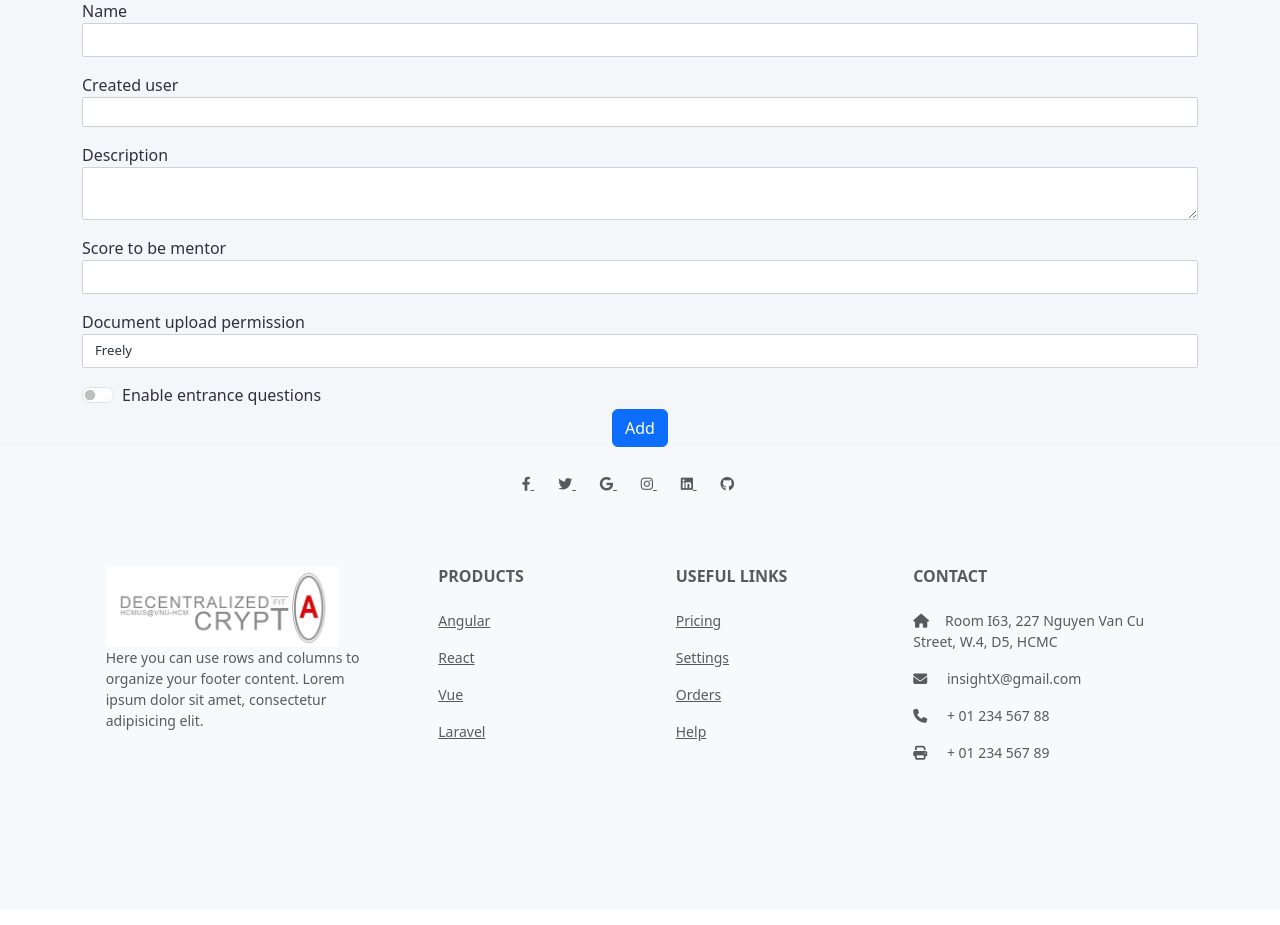
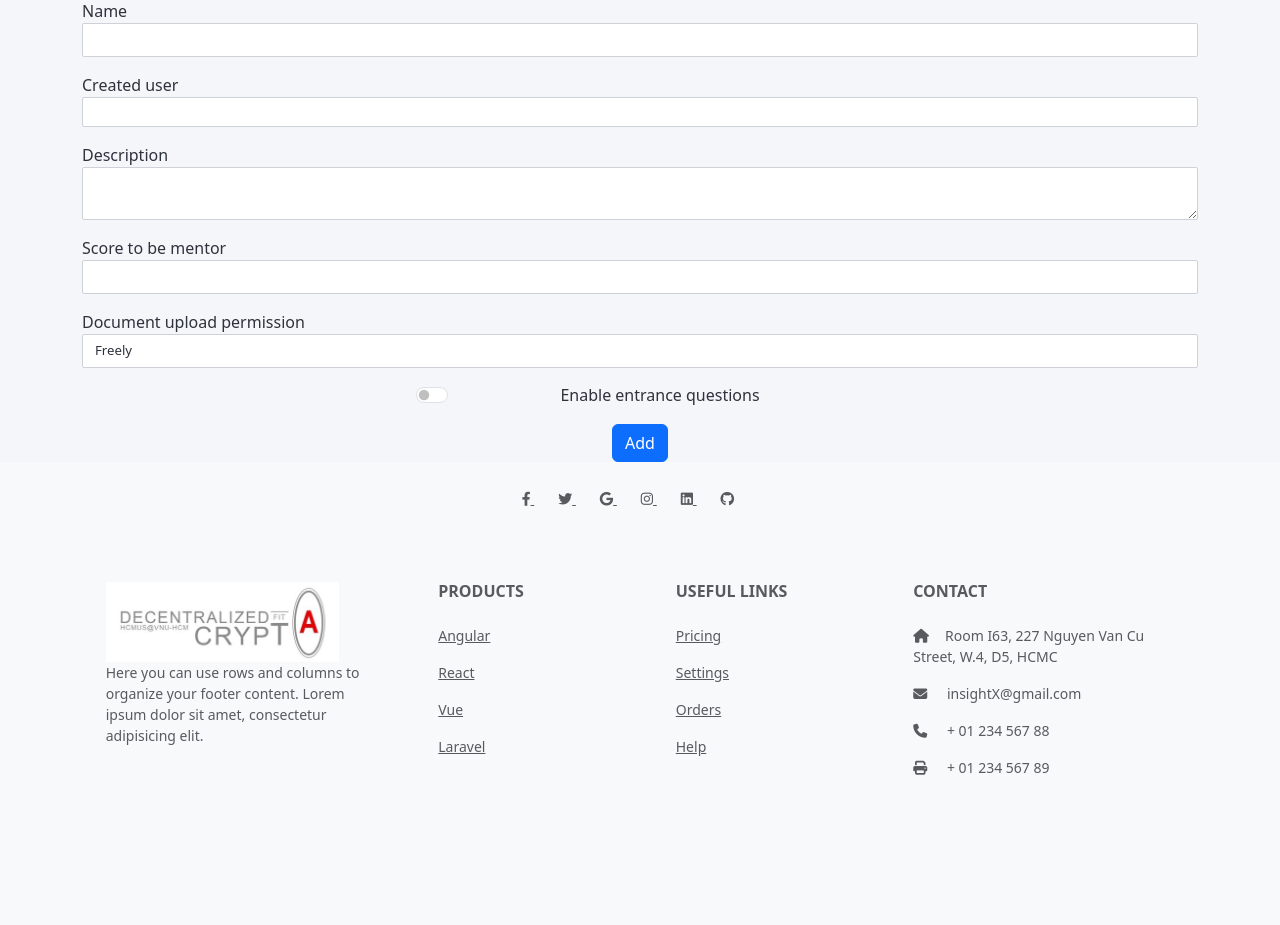
Before and after one commit to steveNguyen1206/insight, a Django app: page /add-community in a window 1280 px wide. Shown: the part 123-1048 px from the top of the page. Before the commit the page ends 883 px from the top, so only its background shows below. Run offline with Django 4.2, Linux system fonts and the light colour scheme; the visitor is signed in with stand-in values (Sample User, id 1).

Commit message:
Xong giao dien nhung quen push : P

```diff
--- a/insight/Community/templates/Community/add_community.html
+++ b/insight/Community/templates/Community/add_community.html
@@ -1,11 +1,18 @@
 {% extends 'Community/base.html' %}
+
+{%load static%}
 
 {% block title %}
 Add community
 {% endblock %}
 
+{%block link%}
+<link rel="stylesheet" href='{% static "add_community.css" %}'>
+{%endblock%}
 
 {% block content %}
+
+<script src='{% static "add_community.js" %}' ></script>
 <h1>Add Community</h1>
 <div class="container">
     <form method="POST">
@@ -32,51 +39,18 @@ Add community
             <option value="2">Only Mentor</option>
             <option value="3">Restricted</option>
         </select>
-
-        <div class="form-check form-switch">
-            <input class="form-check-input" type="checkbox" role="switch" id="community-entrance-test" name = "enable-entrance-test">
-            <label class="form-check-label" for="flexSwitchCheckDefault">Enable entrance questions</label>
+        <div class="container text-center" style="margin-bottom: 15px;">
+            <div class="row" style="margin-left: 0%; justify-content: center; align-items: center;">
+                <div class="form-check form-switch col-5">
+                    <input class="form-check-input" type="checkbox" role="switch" id="enable_entrance_test-24923" name = "enable-entrance-test">
+                    <label class="form-check-label" for="flexSwitchCheckDefault">Enable entrance questions</label>
+                </div>
+                <!-- <div class="input-group col-5" style="width: auto;" id="file_upload_container-24923">
+                    <input type="file" class="form-control" id="file_upload-24923" disabled>
+                </div> -->
+            </div>
         </div>
 
-        <!-- <table class="table table-striped table-responsive">
-            <thead>
-                <tr>
-                    <th scope="col-1">STT</th>
-                    <th scope="col-2">Câu hỏi</th>
-                    <th scope="col-2">Đáp án</th>
-                </tr>
-            </thead>
-            <tbody id="persons-wrapper">
-
-              <tr id="person_1" class="person-wrapper">
-                <th class="p_num" scope="row">1</th>
-                <td class="col-1">
-                  <input type="text" class="table-input model-btn" autocomplete="off" placeholder="..." person="1" id="gender_1" name="gender_1" required="">
-                </td>
-                <td class="col-1">
-                  <input type="text" class="table-input model-btn" autocomplete="off" placeholder="..." person="1" id="birth-year_1" name="birth-year_1" required="">
-                </td>
-                <td class="col-6">
-                  <input type="text" class="table-input model-btn" autocomplete="off" placeholder="..." person="1" id="addr_1" name="addr_1" required="">
-                </td>
-                <td class="col-2">
-                  <input type="text" class="table-input model-btn" autocomplete="off" placeholder="..." person="1" id="occupation_1" name="occupation_1" required="">
-                </td>
-
-                <td class="col-2">
-                  <button id="person-edit_1" class="btn person-btn model-btn" person="1" model="person">
-                    <i class="fa-solid fa-rotate-right"></i>
-                  </button>
-                  <button id="person-remove_1" class="btn person-btn" person="1">
-                    <i class="fa-solid fa-user-xmark"></i>
-                  </button>
-                </td>
-              </tr>
-
-
-
-            </tbody>
-          </table> -->
 
         <div style="display: flex; justify-content: center;">
             <button class="btn btn-primary" id = "add_community_button-24923">Add</button>
@@ -84,4 +58,5 @@ Add community
 
     </form>
 </div>
+
 {% endblock %}
--- a/insight/Community/templates/Community/base.html
+++ b/insight/Community/templates/Community/base.html
@@ -17,6 +17,8 @@
     <link rel="stylesheet" href='{% static "home.css" %}'>
     <link rel="stylesheet" href='{% static "loginout.css" %}'>
     <link rel="stylesheet" href='{% static "add_community.css" %}'>
+    {%block link%}
+    {%endblock%}
 
   </head>
   <body>
--- a/insight/Community/views.py
+++ b/insight/Community/views.py
@@ -64,7 +64,7 @@ def add_community(request):
                 new_community.entrance_test_enable = 1
 
             new_community.save()
-            if (entrance_test_enable == 'on'):
-                return redirect('Community:entrance_test')
+            # if (entrance_test_enable == 'on'):
+                # return redirect('Community:entrance_test') Hưng làm tiếp chỗ này
             return redirect('Community:home')
         return render(request, 'Community/add_community.html')
```
Also changed, not shown: insight/Community/static/add_community.css (added), insight/Member/static/add_community.js (added).
